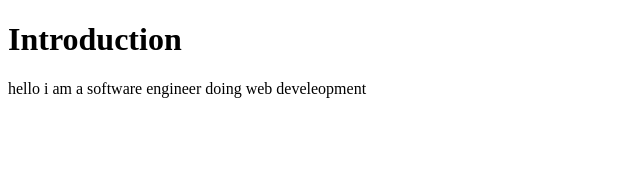
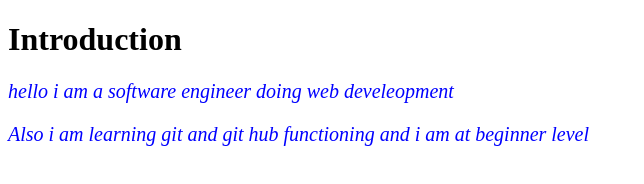
Before and after one commit to Moazzamkhan19/car-website, a plain HTML site: page index3.html in a window 1280 px wide. Shown: the whole page, without its empty margins (0-644 px from the left). Drawn offline with Linux system fonts and the light colour scheme.

Commit message:
New lines of code added

```diff
--- a/index3.html
+++ b/index3.html
@@ -4,9 +4,17 @@
 <title>
     web1
     </title>
+    <style>
+        p{
+            color:blue;
+            font-size: 20px;
+            font-style: italic;
+        }
+    </style>
 </head>
 <body>
 <h1>Introduction</h1>
 <p>hello i am a software engineer doing web develeopment</p>
+<p>Also i am learning git and git hub functioning and i am at beginner level</p>
 </body>
 </html>
```
Also changed, not shown: index2.html (+1 -0 lines).
